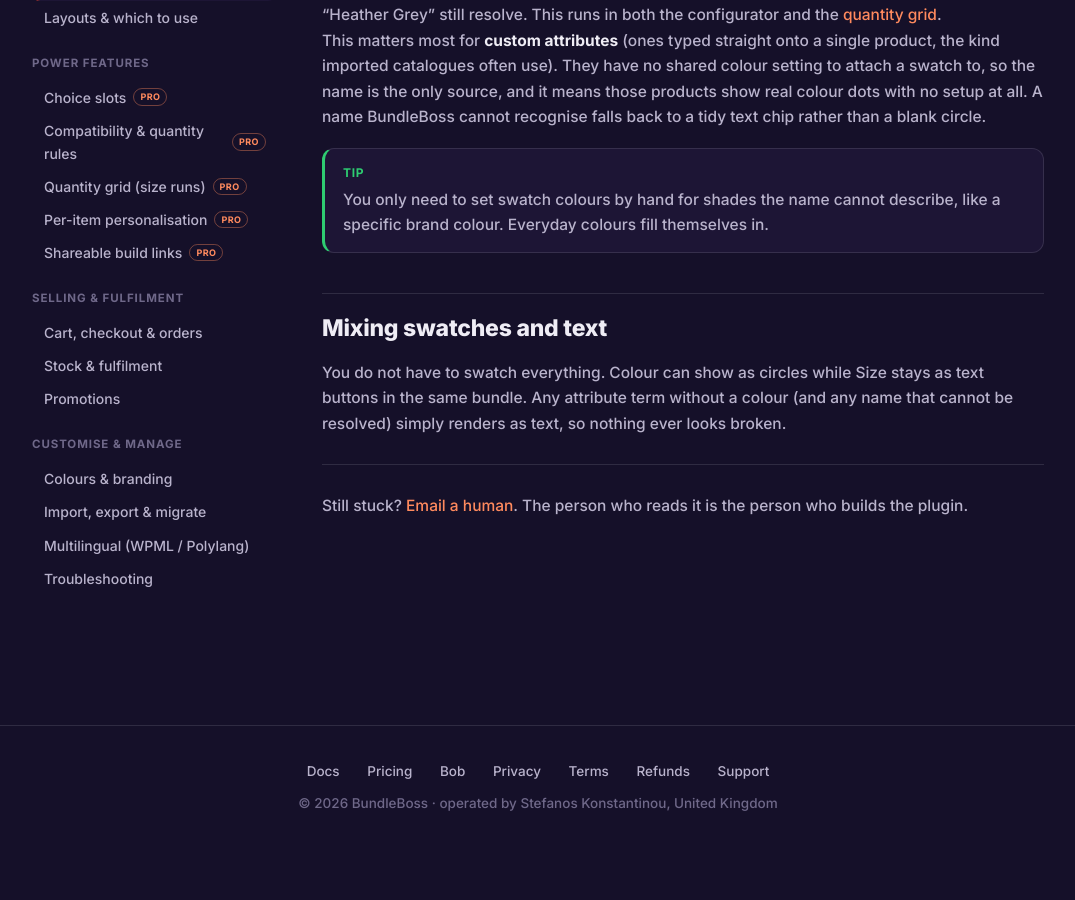
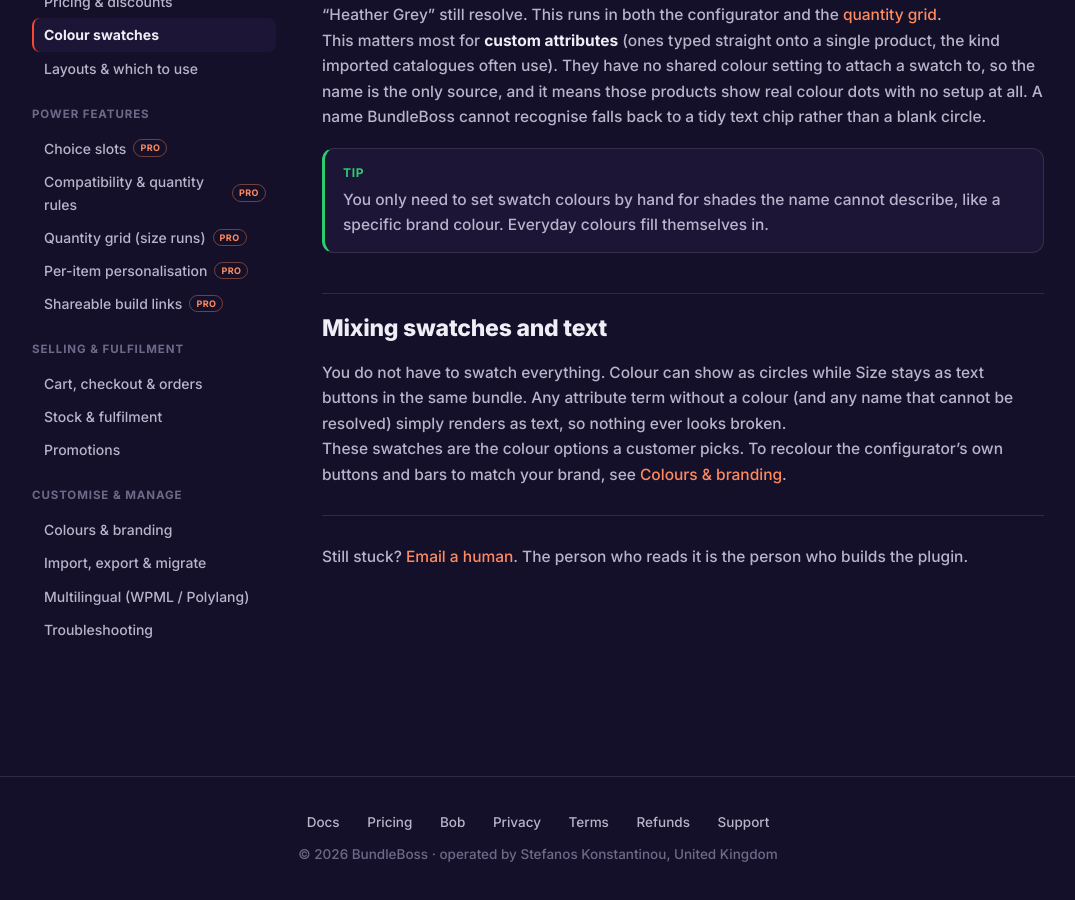
Before and after one commit to BundleBoss/website, a Jekyll site: the page built from docs/swatches.md, in a window 1280 px wide and 900 px high, scrolled down 1456 px. Shown: the whole window, without its empty margins (102-1177 px from the left). Built offline with Jekyll 4.4.1, drawn with Linux system fonts in a browser that asks for light colours; before the commit the page ends 2304 px from its top, so only the background shows below that.

Commit message:
Docs: add a few cross-links between related pages
Share links now points to the Builder, Multilingual to choice slots, and Swatches to the Colours and branding page, so related topics connect both ways.

```diff
--- a/docs/swatches.md
+++ b/docs/swatches.md
@@ -38,3 +38,5 @@
 ## Mixing swatches and text
 
 You do not have to swatch everything. Colour can show as circles while Size stays as text buttons in the same bundle. Any attribute term without a colour (and any name that cannot be resolved) simply renders as text, so nothing ever looks broken.
+
+These swatches are the colour options a customer picks. To recolour the configurator's own buttons and bars to match your brand, see [Colours &amp; branding](/docs/theming/).
```
Also changed, not shown: docs/multilingual.md (+1 -1 lines), docs/share-links.md (+1 -1 lines).
